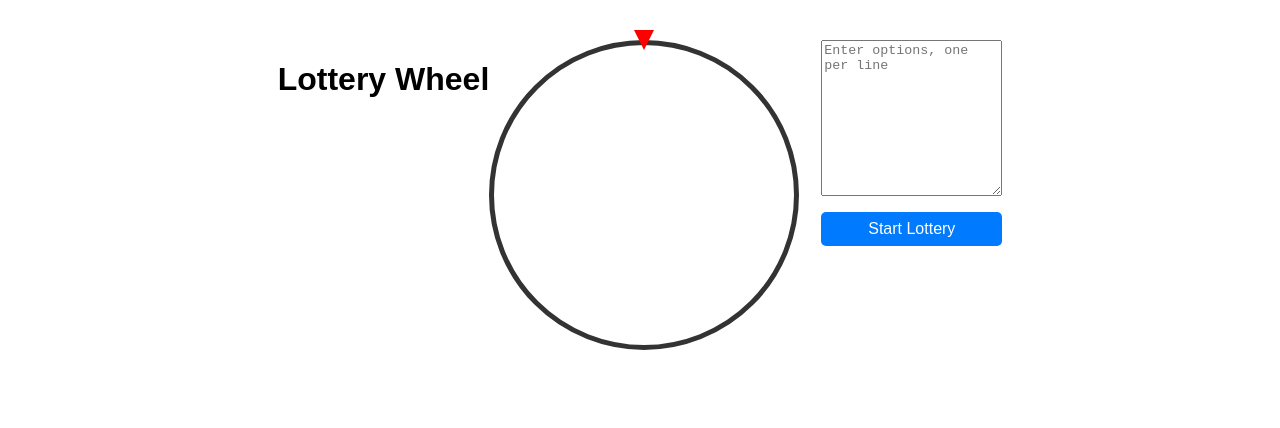
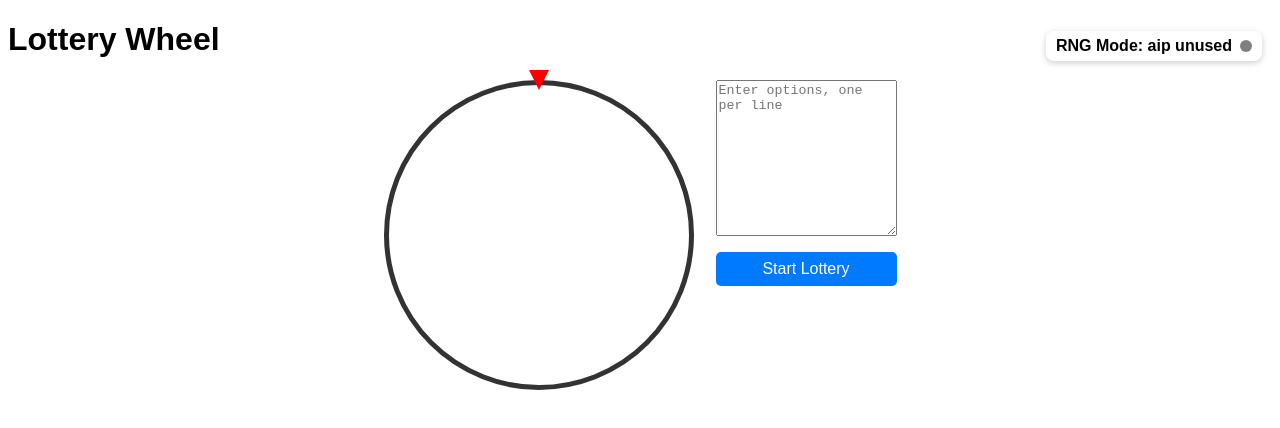
Before and after one commit to wstarman/RealRandomNomberGenerator, an Astro site in the folder lottery-wheel/: page / in a window 1280 px wide. Built offline with nearby package versions, Linux system fonts and the light colour scheme; Astro itself is replaced by a stand-in of ours.

Commit message:
feat: add RNG mode display and update styles in SpinWheel component

```diff
--- a/lottery-wheel/src/components/SpinWheel.jsx
+++ b/lottery-wheel/src/components/SpinWheel.jsx
@@ -35,6 +35,7 @@ export default function SpinWheel() {
     const [options, setOptions] = useState("");
     const [spinning, setSpinning] = useState(false);
     const [winner, setWinner] = useState(null);
+    const [rngMode, setRngMode] = useState("aip unused");
     const wheelRef = useRef(null);
 
     const handleSpin = async () => {
@@ -52,6 +53,7 @@ export default function SpinWheel() {
             if (res.ok) {
                 const data = await res.json();
                 randomValue = data.value; // API is expected to return { value: 0 ~ 1 }
+                setRngMode(data.mode || "");  // API 需回傳 { value: 0~1, mode: "microphone" }
             } else {
                 throw new Error("API is not available");
             }
@@ -97,9 +99,36 @@ export default function SpinWheel() {
     const totalOptions = list.length;
     const degreesPerOption = 360 / Math.max(totalOptions, 1);
     const itemColors = assignColors(list, colors);
+    const statusColor = rngMode === "microphone"
+    ? "green"
+    : rngMode === "fallback"
+        ? "orange"
+        : "gray";
 
     return (
-        <div style={{ display: "flex", gap: "2rem" }}>
+        <div style={{ position: "relative", alignItems: "flex-start", padding: "0" }}>
+            <h1>Lottery Wheel</h1>
+            <div style={{
+                position: "absolute",
+                top: "10px",
+                right: "10px",
+                display: "flex",
+                alignItems: "center",
+                gap: "8px",
+                padding: "6px 10px",
+                background: "#fff",
+                borderRadius: "8px",
+                boxShadow: "0 2px 6px rgba(0,0,0,0.2)"
+            }}>
+                <span style={{ fontWeight: "bold" }}>RNG Mode: {rngMode}</span>
+                <div style={{
+                    width: "12px",
+                    height: "12px",
+                    borderRadius: "50%",
+                    backgroundColor: statusColor
+                }}></div>
+            </div>
+            <div style={{justifyContent: "center", alignItems: "flex-start", display: "flex", gap: "2rem" }}>
                 {/* wheel */}
                 <div style={{ width: "300px", height: "300px", position: "relative" }}>
                     <div
@@ -200,5 +229,7 @@ export default function SpinWheel() {
                     {winner && <p style={{ fontWeight: "bold" }}>🎉 Winner: {winner}</p>}
                 </div>
             </div>
+        </div>
+
     );
 }
--- a/lottery-wheel/src/pages/index.astro
+++ b/lottery-wheel/src/pages/index.astro
@@ -12,16 +12,15 @@ import SpinWheel from "../components/SpinWheel.jsx";
 		<style>
 			body {
 				font-family: sans-serif;
-				display: flex;
-				justify-content: center;
-				align-items: flex-start;
+				/* display: flex; */
+				/* justify-content: center;
+				align-items: flex-start; */
 				min-height: 100vh;
-				padding: 2rem;
+				/* padding: 2rem; */
 			}
 		</style>
 	</head>
 	<body>
-		<h1>Lottery Wheel</h1>
 		<SpinWheel client:load />	<!-- Only this component uses JS on the front end. -->
 	</body>
 </html>
```
Lines whose indentation alone changed are shown as unchanged.
